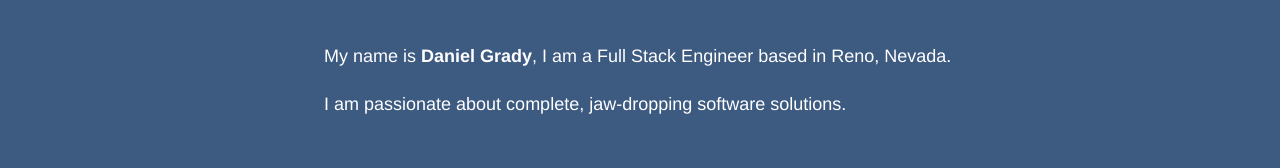
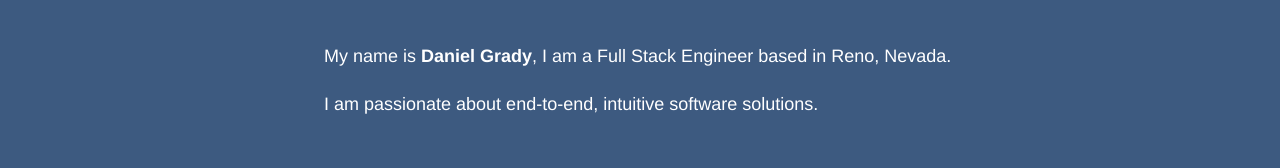
Before and after one commit to MusicalSurfer/personal-website, a Next.js app: page / in a window 1280 px wide. Shown: the part 511-679 px from the top of the page. Built offline with nearby package versions, Linux system fonts and the light colour scheme.

Commit message:
change message

```diff
--- a/app/components/Landing.jsx
+++ b/app/components/Landing.jsx
@@ -6,7 +6,7 @@ const Landing = () => {
           <div className="welcome-details">
             <h1 className="text-left text-7xl">Welcome</h1>
             <p className="pt-10 text-lg">My name is <b>Daniel Grady</b>, I am a Full Stack Engineer based in Reno, Nevada.</p>
-            <p className="pt-5 text-lg">I am passionate about complete, jaw-dropping software solutions.</p>
+            <p className="pt-5 text-lg">I am passionate about end-to-end, intuitive software solutions.</p>
           </div>
         </div>
       </div>
```
